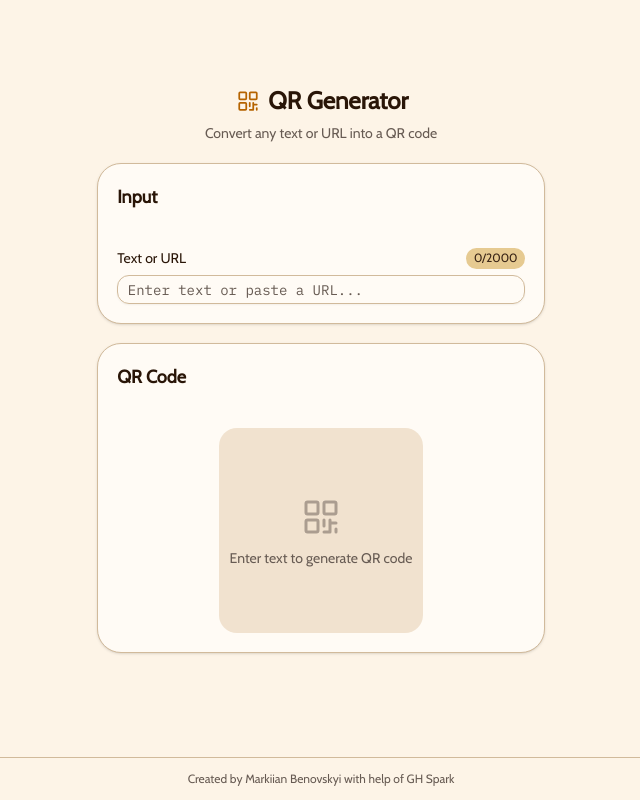
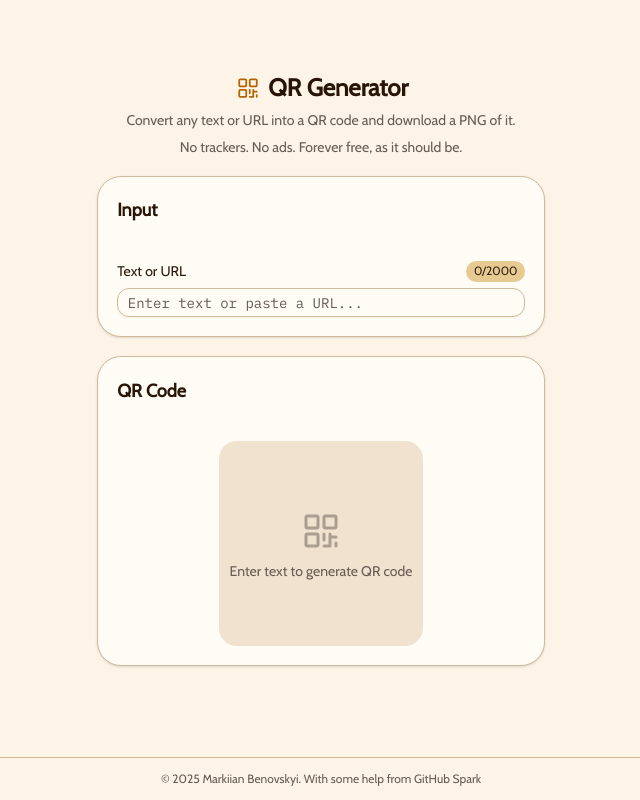
Before and after one commit to MarkusBansky/qr-code-generator, a React (Vite) app: page / in a window 1280 px wide. Shown: the whole page, without its empty margins (319-959 px from the left). Built offline with nearby package versions, Linux system fonts and the light colour scheme.

Commit message:
Update footer text and enhance QRGenerator description

```diff
--- a/src/App.tsx
+++ b/src/App.tsx
@@ -5,7 +5,7 @@ function App() {
         <div className="flex flex-col min-h-screen">
             <QRGenerator />
             <footer className="mt-auto py-4 text-center text-xs text-muted-foreground bg-background border-t border-border">
-                Created by Markiian Benovskyi with help of GH Spark
+                © 2025 <a href="https://markiian-benovskyi.com">Markiian Benovskyi</a>. With some help from GitHub Spark
             </footer>
         </div>
     )
--- a/src/components/QRGenerator.tsx
+++ b/src/components/QRGenerator.tsx
@@ -94,7 +94,8 @@ export default function QRGenerator() {
             <QrCode size={28} className="text-primary" />
             <h1 className="text-2xl font-bold text-foreground">QR Generator</h1>
           </div>
-          <p className="text-sm text-muted-foreground">Convert any text or URL into a QR code</p>
+          <p className="text-sm text-muted-foreground">Convert any text or URL into a QR code and download a PNG of it.</p>
+          <p className="text-sm text-muted-foreground">No trackers. No ads. Forever free, as it should be.</p>
         </div>
 
         <Card>
```
Also changed, not shown: 1 other file (tests, documents, lock files or other folders).
